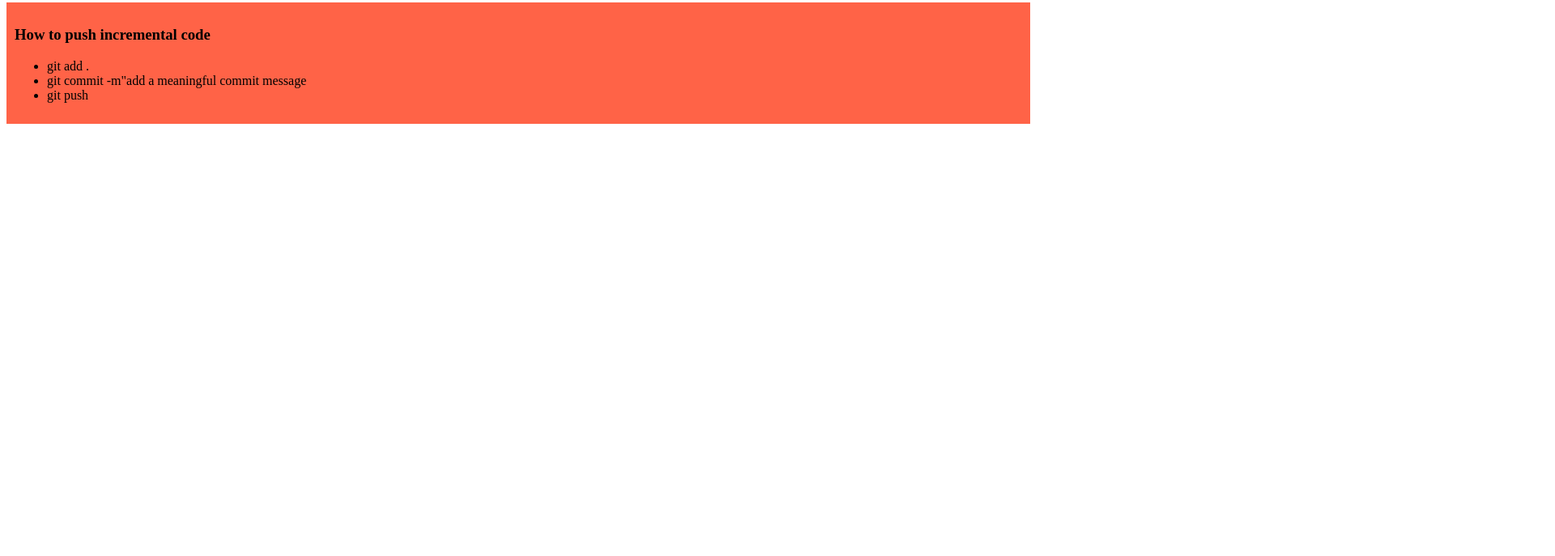
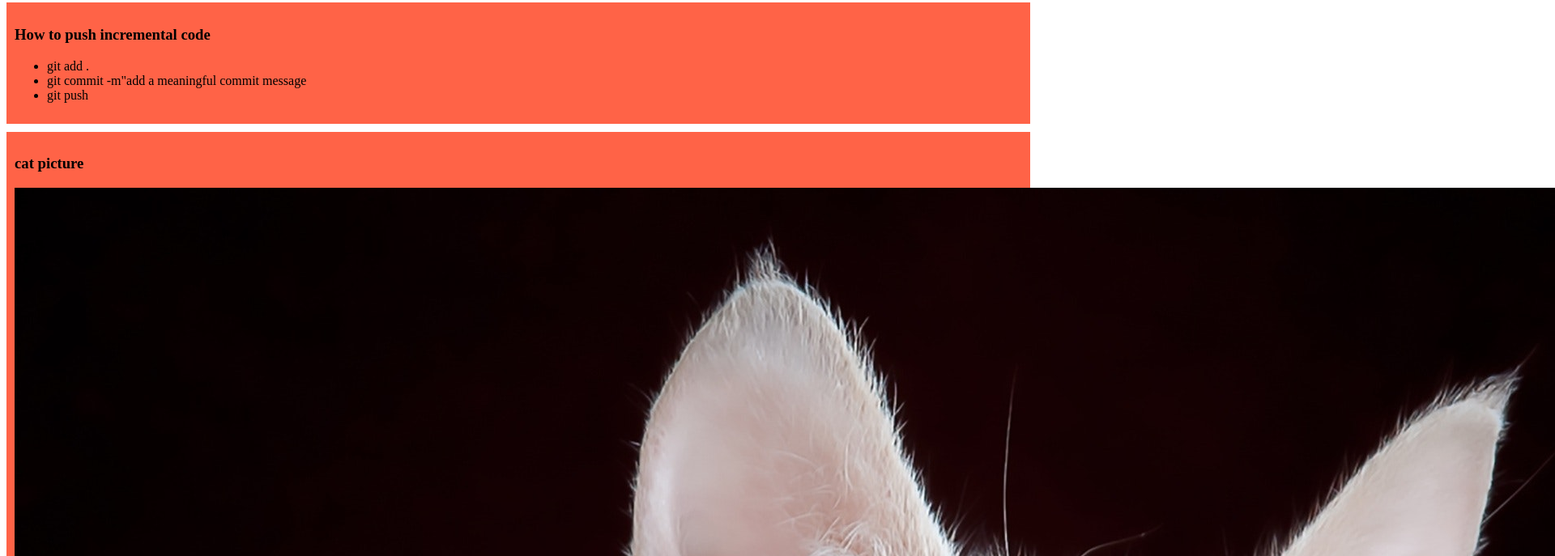
Before and after one commit to tahjibaamin/my-simple-website, a plain HTML site: page index.html in a window 1280 px wide. Shown: the part 429-1116 px from the top of the page at 81% size, 1920 px wide, since content can reach past the window. Before the commit the page ends 800 px from the top, so only its background shows below. Drawn offline with Linux system fonts and the light colour scheme.

Commit message:
added a picture

```diff
--- a/index.html
+++ b/index.html
@@ -45,5 +45,10 @@
         <li>git push</li>
       </ul>
     </div>
+
+    <div>
+      <h3>cat picture</h3>
+      <img src="images/cat.jpg" alt="" />
+    </div>
   </body>
 </html>
```
Also changed, not shown: images/cat.jpg (added).
